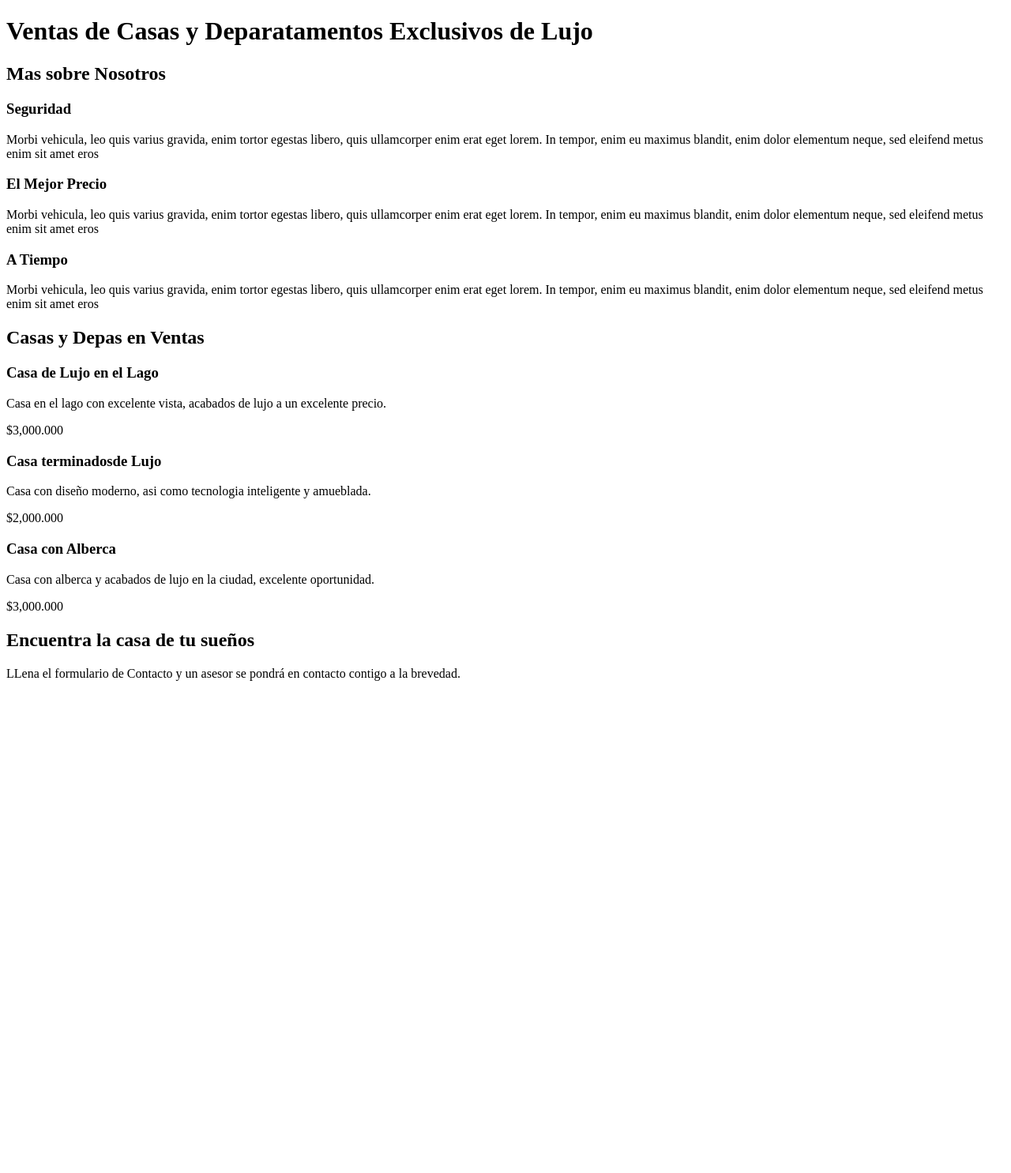
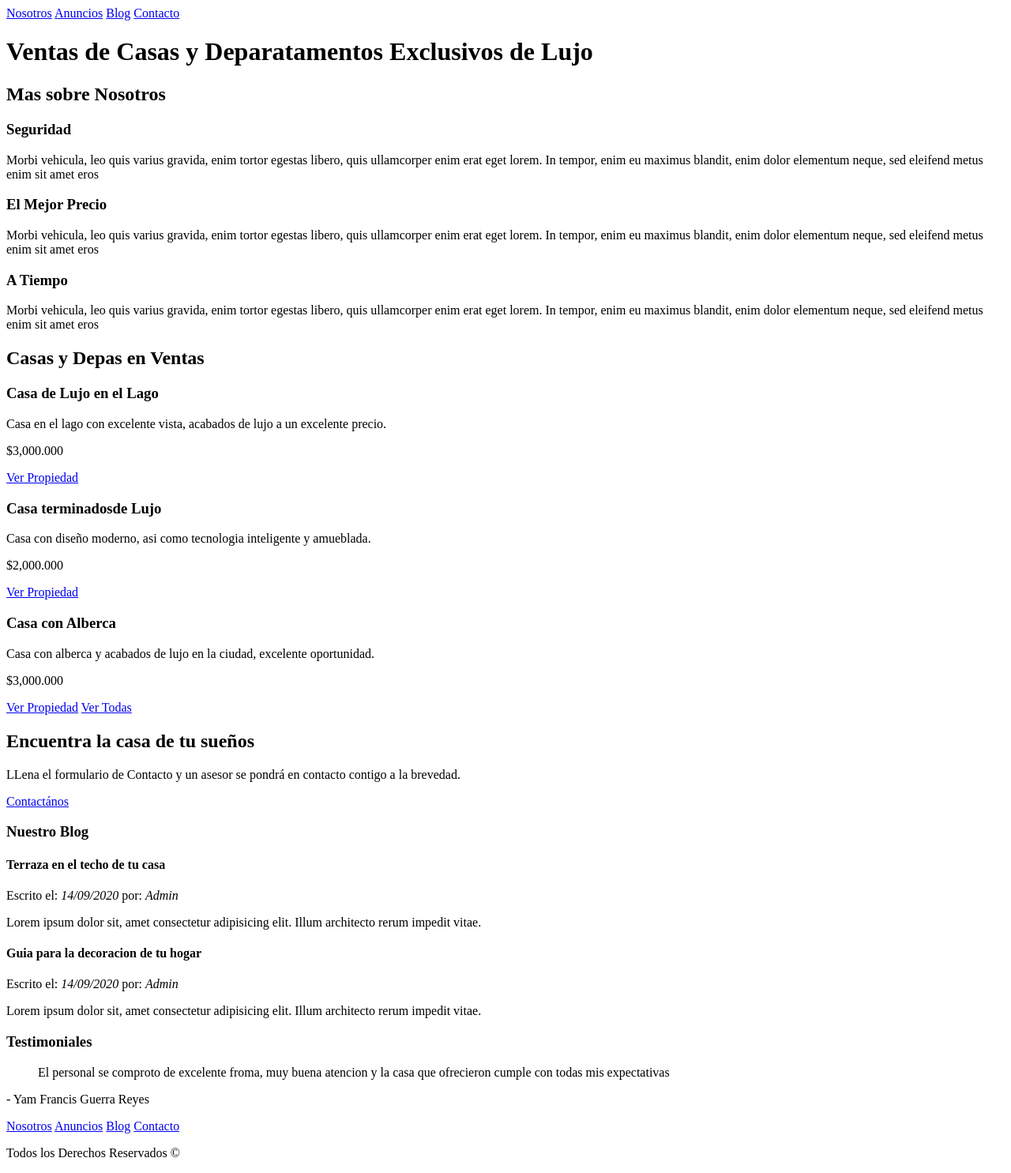
Before and after one commit to yamgit2018/bienesRAicesReload, a plain HTML site: page index.html in a window 1280 px wide. Shown: the whole page at 79% size. Before the commit the page ends 878 px from the top, so only its background shows below. Drawn offline with Linux system fonts and the light colour scheme.

```diff
--- a/index.html
+++ b/index.html
@@ -6,6 +6,12 @@
         <title>Bienes Raices</title>
     </head>
     <body>
+
+         <a href="nosotros.html">Nosotros</a>
+         <a href="anuncios.html">Anuncios</a>
+         <a href="blog.html">Blog</a>
+         <a href="contacto.html">Contacto</a>
+
          <h1>Ventas de Casas y Deparatamentos Exclusivos de Lujo</h1>
          <h2>Mas sobre Nosotros</h2>
             <h3>Seguridad</h3>
@@ -21,17 +27,41 @@
             <h3>Casa de Lujo en el Lago</h3>
             <p>Casa en el lago con excelente vista, acabados de lujo a un excelente precio.</p>
             <p>$3,000.000</p>
+            <a href="#">Ver Propiedad</a>
 
             <h3>Casa terminadosde Lujo</h3>
             <p>Casa con diseño moderno, asi como tecnologia inteligente y amueblada.</p>
             <p>$2,000.000</p>
+            <a href="#">Ver Propiedad</a>
 
             <h3>Casa con Alberca</h3>
             <p>Casa con alberca y  acabados de lujo en la ciudad, excelente oportunidad.</p>
             <p>$3,000.000</p>
+            <a href="#">Ver Propiedad</a>
+
+            <a href="anuncios.html">Ver Todas</a>
 
         <h2>Encuentra la casa de tu sueños</h2>
         <p>LLena el formulario de Contacto y un asesor se pondrá en contacto contigo a la brevedad.</p>
+        <a href="contacto.html">Contactános</a>
 
+        <h3>Nuestro Blog</h3>
+            <h4>Terraza en el techo de tu casa</h4>
+            <p>Escrito el: <em>14/09/2020</em>  por: <em>Admin</em></p>
+            <p>Lorem ipsum dolor sit, amet consectetur adipisicing elit. Illum architecto rerum impedit vitae.</p>
+
+            <h4>Guia para la decoracion de tu hogar</h4>
+            <p>Escrito el: <em>14/09/2020</em>  por: <em>Admin</em></p>
+            <p>Lorem ipsum dolor sit, amet consectetur adipisicing elit. Illum architecto rerum impedit vitae.</p>
+
+        <h3>Testimoniales</h3>
+            <blockquote>El personal se comproto de excelente froma, muy buena atencion y la casa  que ofrecieron cumple con todas mis expectativas</blockquote>
+            <p>- Yam Francis Guerra Reyes</p>
+
+            <a href="nosotros.html">Nosotros</a>
+            <a href="anuncios.html">Anuncios</a>
+            <a href="blog.html">Blog</a>
+            <a href="contacto.html">Contacto</a>
+            <p>Todos los Derechos Reservados &#169;</p>
     </body>
 </html>
```
Also changed, not shown: anuncios.html (added, +12 -0 lines), blog.html (added, +12 -0 lines), contacto.html (added, +12 -0 lines), nosotros.html (added, +12 -0 lines).
